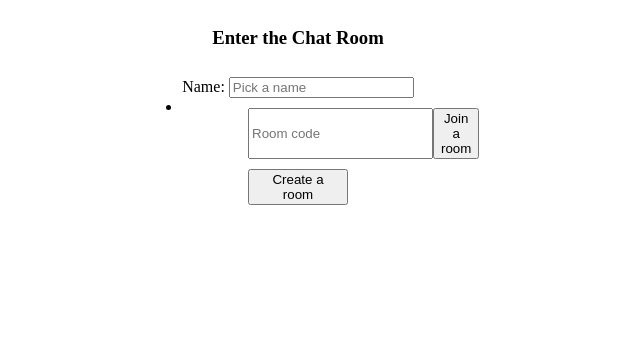
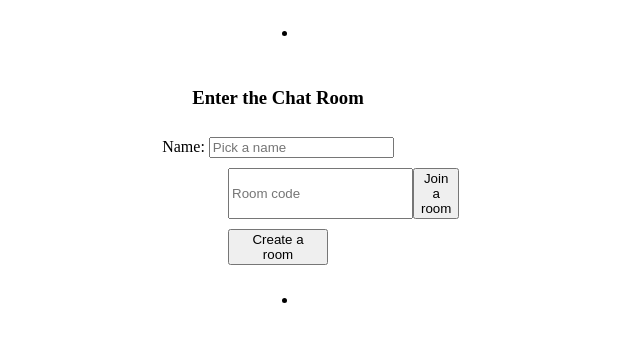
Before and after one commit to Chiefkufre/flask-chat-app, a Flask app: page / in a window 1280 px wide. Shown: the top 342 px of the page, without its empty margins (362-1002 px from the left). Run offline with Flask 2, Linux system fonts and the light colour scheme; some libraries are stand-ins or nearby versions.

Commit message:
chore: add message display layout

```diff
--- a/templates/home.html
+++ b/templates/home.html
@@ -3,6 +3,8 @@
 
 {% block content %}
 
+
+    <form class="buttons" action="" method="post">
         <ul class="error">
             <li>
                 {% if error %}
@@ -10,7 +12,6 @@
                 {% endif %}
                 </li>
         </ul>
-    <form class="buttons" action="" method="post">
         <h3>Enter the Chat Room</h3>
         <div>
             <label for="name">Name:</label>
@@ -21,6 +22,13 @@
             <button type="submit" name="join">Join a room</button>
         </div>
         <button type="submit" name="create" class="create">Create a room</button>
+         <ul class="error">
+            <li>
+                {% if error %}
+                    {{ error }}
+                {% endif %}
+                </li>
+        </ul>
     </form>
 
 {% endblock %}
```
